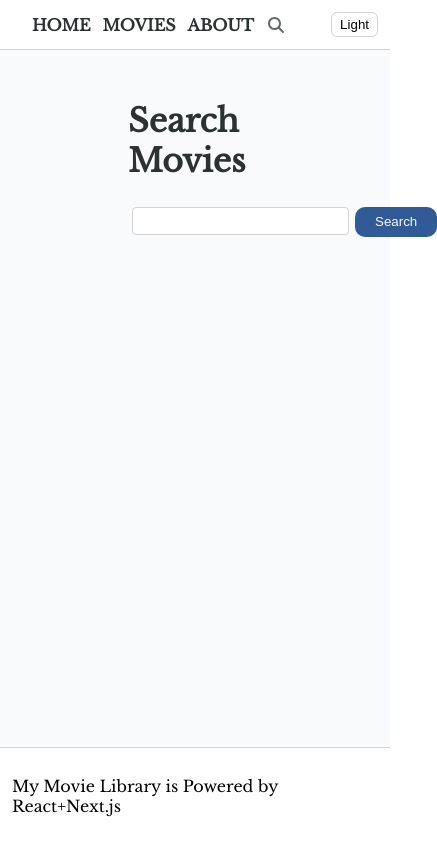
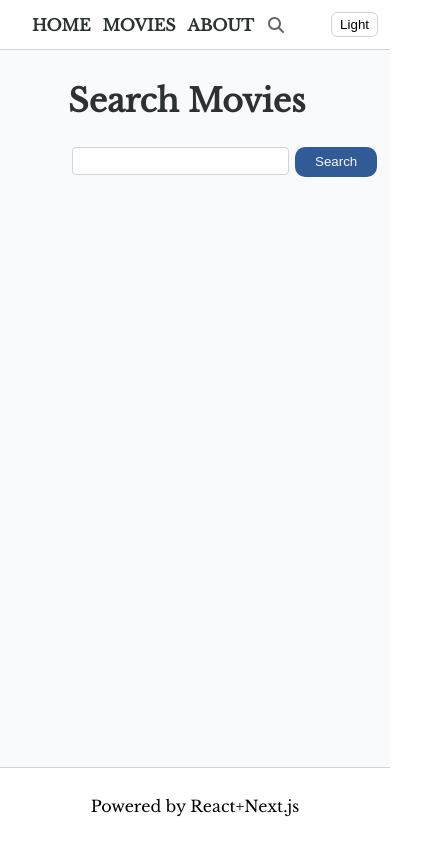
Before and after one commit to pablohennique/my-movie-library, a Next.js app: page /search in a window 390 px wide. Shown: the whole page, 437 px wide, since content can reach past the window. Built offline with nearby package versions, Linux system fonts and the light colour scheme.

Commit message:
minor modifications to the layout

```diff
--- a/src/app/layout.js
+++ b/src/app/layout.js
@@ -30,7 +30,7 @@ export default function RootLayout({ children }) {
 
           <footer>
             <p>
-              My Movie Library is Powered by React+Next.js
+              Powered by React+Next.js
             </p>
           </footer>
 
--- a/src/app/search/page.js
+++ b/src/app/search/page.js
@@ -22,7 +22,7 @@ export default function SearchPage() {
   }
 
   return (
-    <>
+    <div className={styles.container}>
       <h1>Search Movies</h1>
 
       <form className={styles.searchForm} onSubmit={handleSubmit}>
@@ -39,6 +39,6 @@ export default function SearchPage() {
       {loading && <p>Loading...</p>}
       {error && <p>There was an error calling the API</p>}
       {movies && <MovieList movies={movies} />}
-    </>
+    </div>
   )
 }
--- a/src/app/search/page.module.css
+++ b/src/app/search/page.module.css
@@ -1,3 +1,7 @@
+.container {
+  background-color: transparent;
+}
+
 .searchForm {
   display: flex;
   gap: 4px;
@@ -10,3 +14,16 @@
   border: 1px solid lightgray;
   border-radius: 4px;
 }
+
+@media (max-width: 768px) {
+  .container {
+    margin: -20px -100px 20px -60px;
+  }
+  /* .searchForm {
+    display: block;
+  }
+
+  .searchForm button {
+    margin-top: 10px;
+  } */
+}
```
